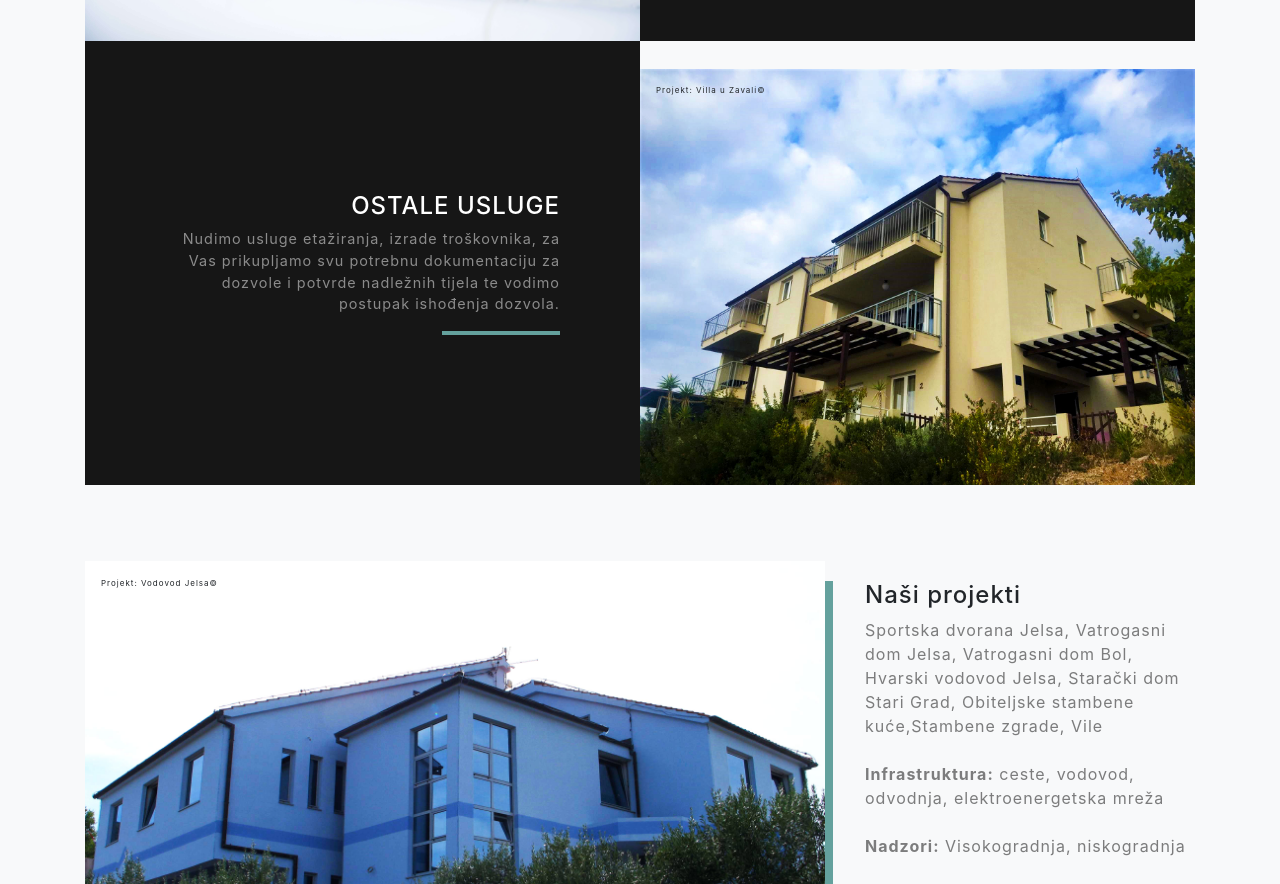
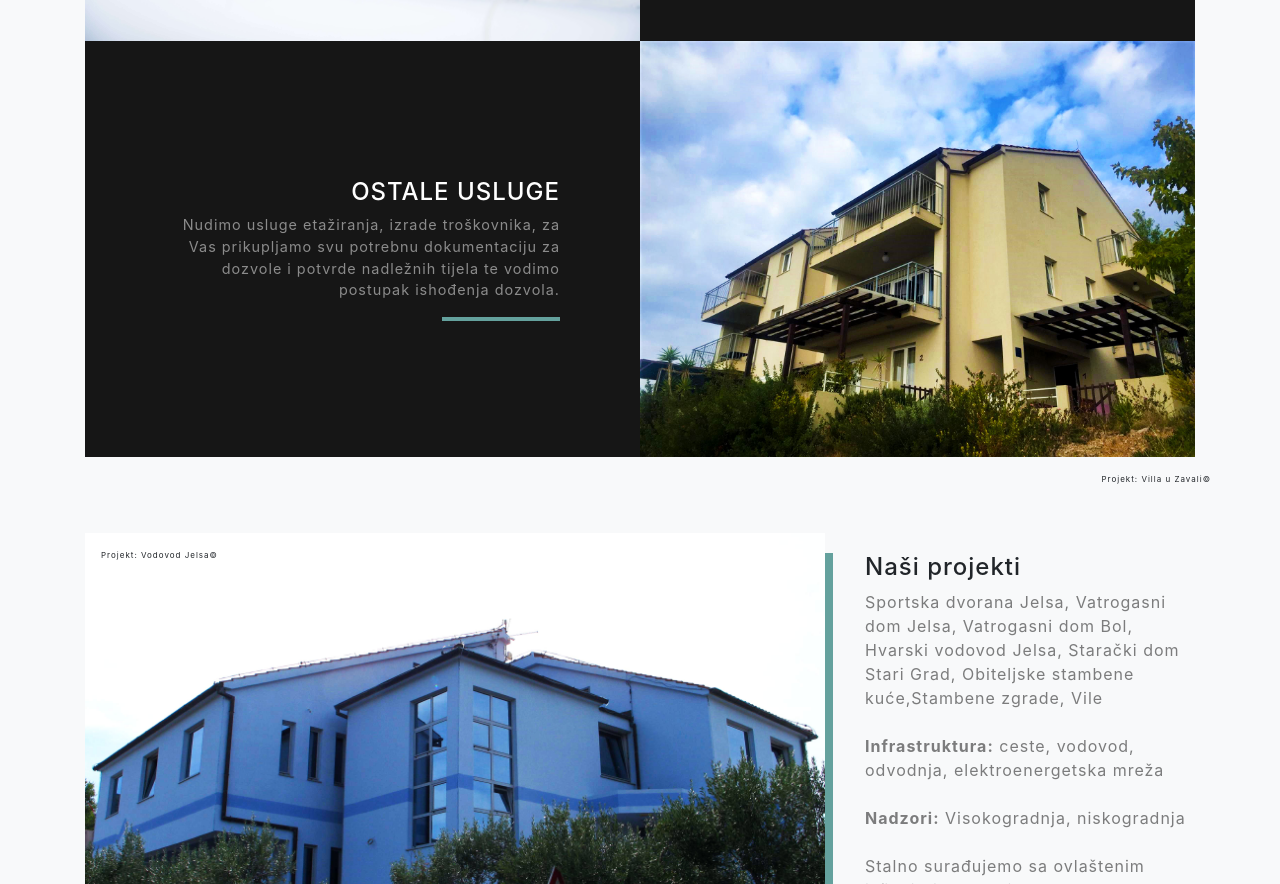
Before and after one commit to ux-ja/ux-ja.github.io, a website with bundled scripts: page index.html in a window 1280 px wide. Shown: the part 2440-3324 px from the top of the page. Built offline with nearby package versions, Linux system fonts and the light colour scheme.

Commit message:
Update index.html

```diff
--- a/index.html
+++ b/index.html
@@ -129,7 +129,7 @@
         <!-- Project Two Row -->
         <div class="row justify-content-center no-gutters">
           <div class="col-lg-6">
-		<p style="position:relative; bottom:-2.7rem; right:-1rem; font-size: 0.5rem; margin:none">Projekt: Villa u Zavali©</p>
+		<p style="position:absolute; bottom:-2.7rem; right:-1rem; font-size: 0.5rem; margin:none">Projekt: Villa u Zavali©</p>
             <img class="img-fluid" src="img/usluge.jpg" alt="">
           </div>
           <div class="col-lg-6 order-lg-first">
```
